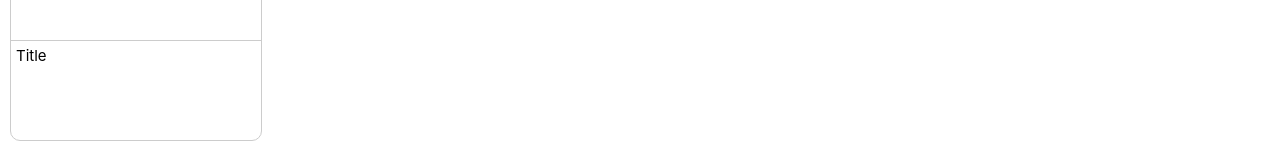
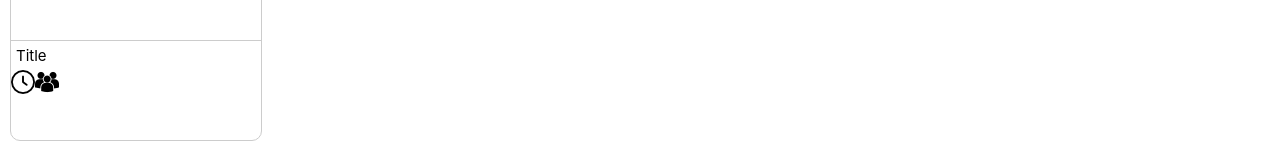
Before and after one commit to mosalman97/FoodRecipe, a React (Create React App) app: page / in a window 1280 px wide. Shown: the part 221-381 px from the top of the page. Built offline with nearby package versions, Linux system fonts and the light colour scheme.

Commit message:
clock and user logo imported to recipecard component

```diff
--- a/src/Assets/Logos/index.js
+++ /dev/null
@@ -1,4 +0,0 @@
-import {ReactComponent as Time} from "./clock.png";
-import {ReactComponent as User} from "./users.png";
-
-export {Time,User};
--- a/src/Components/Header/Recipecards/Recipecard.js
+++ b/src/Components/Header/Recipecards/Recipecard.js
@@ -1,13 +1,17 @@
 import React from 'react'
 import "./Recipecard.css"
-import {Time,User} from "../../../Assets/Logos/index"
+import  Clock from "../../../Assets/Logos/clock.png";
+import User from "../../../Assets/Logos/users.png";
 
 export default function Recipecard() {
     return (
         <div className='recipecard'>
             <div className='imagebox'></div>
             <span className='title'>Title</span>
-            <div></div>
+            <div>
+                <img src={Clock} alt="Clocklogo"/>
+                <img src={User} alt="Userlogo" />
+            </div>
         </div>
     )
 }
```
